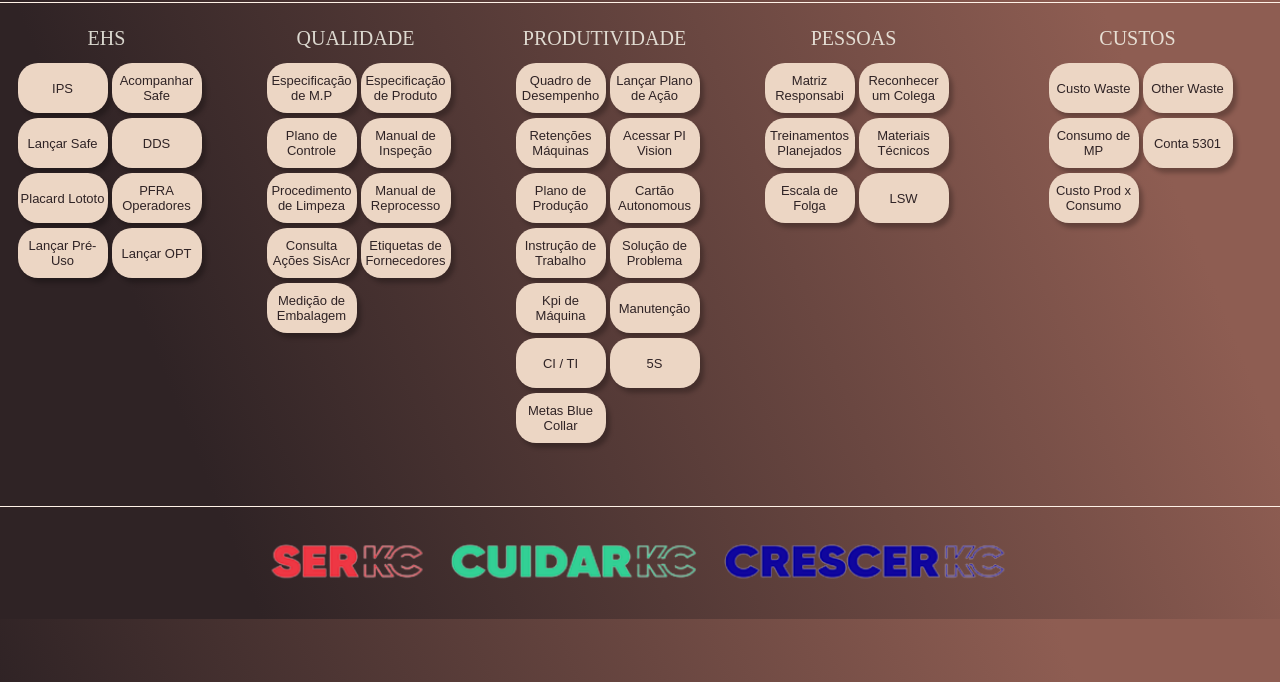
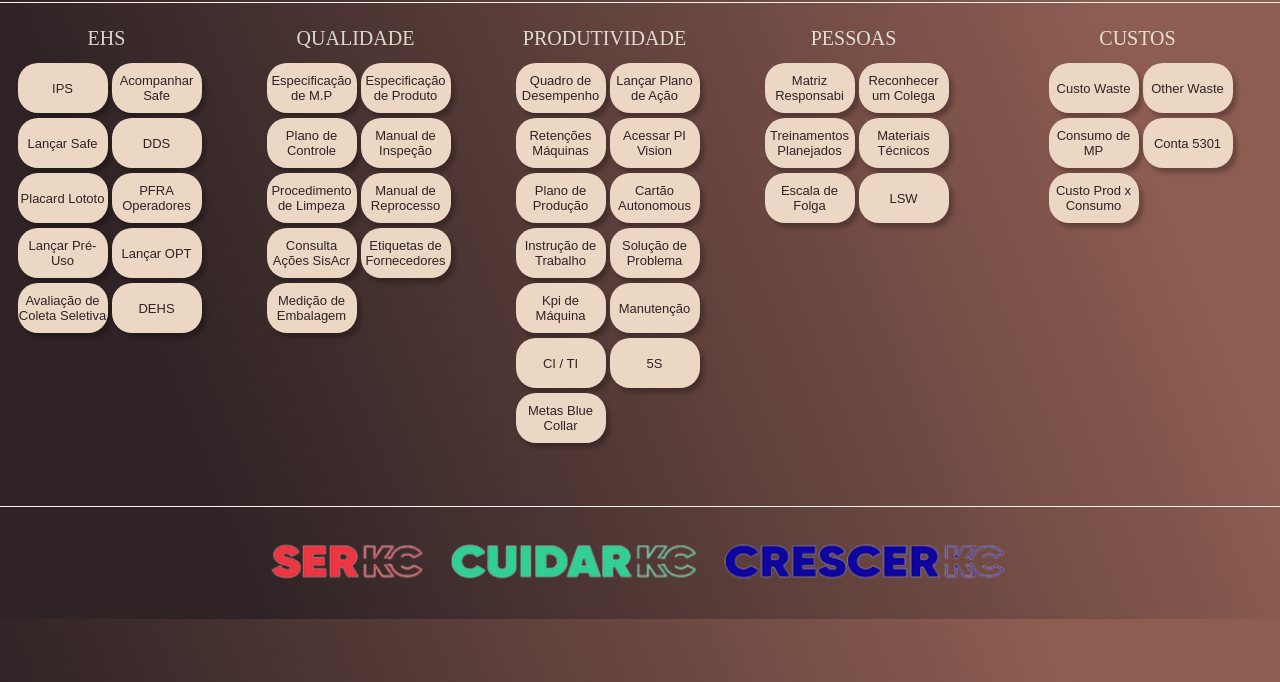
Before and after one commit to l24427/MelhoriaContinua_FB-14, a plain HTML site: page index.html in a window 1280 px wide. Shown: the part 118-800 px from the top of the page. Drawn offline with Linux system fonts and the light colour scheme.

Commit message:
Update index.html

```diff
--- a/index.html
+++ b/index.html
@@ -56,6 +56,12 @@
                         </button></a>
                 <a href="https://kimberlyclark.sharepoint.com/Sites/g956/optseguranca"> <button
                         class="Conteudo-principal-escrito-botao" style="text-decoration:none" target="_blank">Lançar OPT
+                        </button></a>
+                <a href="https://kimberlyclark.sharepoint.com/:x:/r/Sites/H945/_layouts/15/Doc.aspx?sourcedoc=%7B6E875482-7176-4BC4-A2EE-8D2D2F643BBE%7D&file=Avalia%C3%A7%C3%A3o%20de%20coleta%20seletiva.xlsx&action=default&mobileredirect=true"> <button
+                        class="Conteudo-principal-escrito-botao" style="text-decoration:none" target="_blank">Avaliação de Coleta Seletiva
+                        </button></a>
+                <a href="https://kimberlyclark.sharepoint.com/Sites/H945/Suzano/Forms/AllItems.aspx?id=%2FSites%2FH945%2FSuzano%2FSEGURAN%C3%87A%2FDialogo%20de%20Seguran%C3%A7a%20e%20Meio%20Ambiente&viewid=c20eff85%2Daf0a%2D4b76%2Dab1f%2D5816f085532c&ovuser=fee2180b%2D69b6%2D4afe%2D9f14%2Dccd70bd4c737%2Cpaulo%2Ejunior3%40kcc%2Ecom&OR=Teams%2DHL&CT=1743445613509&clickparams=eyJBcHBOYW1lIjoiVGVhbXMtRGVza3RvcCIsIkFwcFZlcnNpb24iOiI0OS8yNTAzMDIwMTAxMCIsIkhhc0ZlZGVyYXRlZFVzZXIiOmZhbHNlfQ%3D%3D"> <button
+                        class="Conteudo-principal-escrito-botao" style="text-decoration:none" target="_blank">DEHS
                         </button></a>
             </div>
 
```
